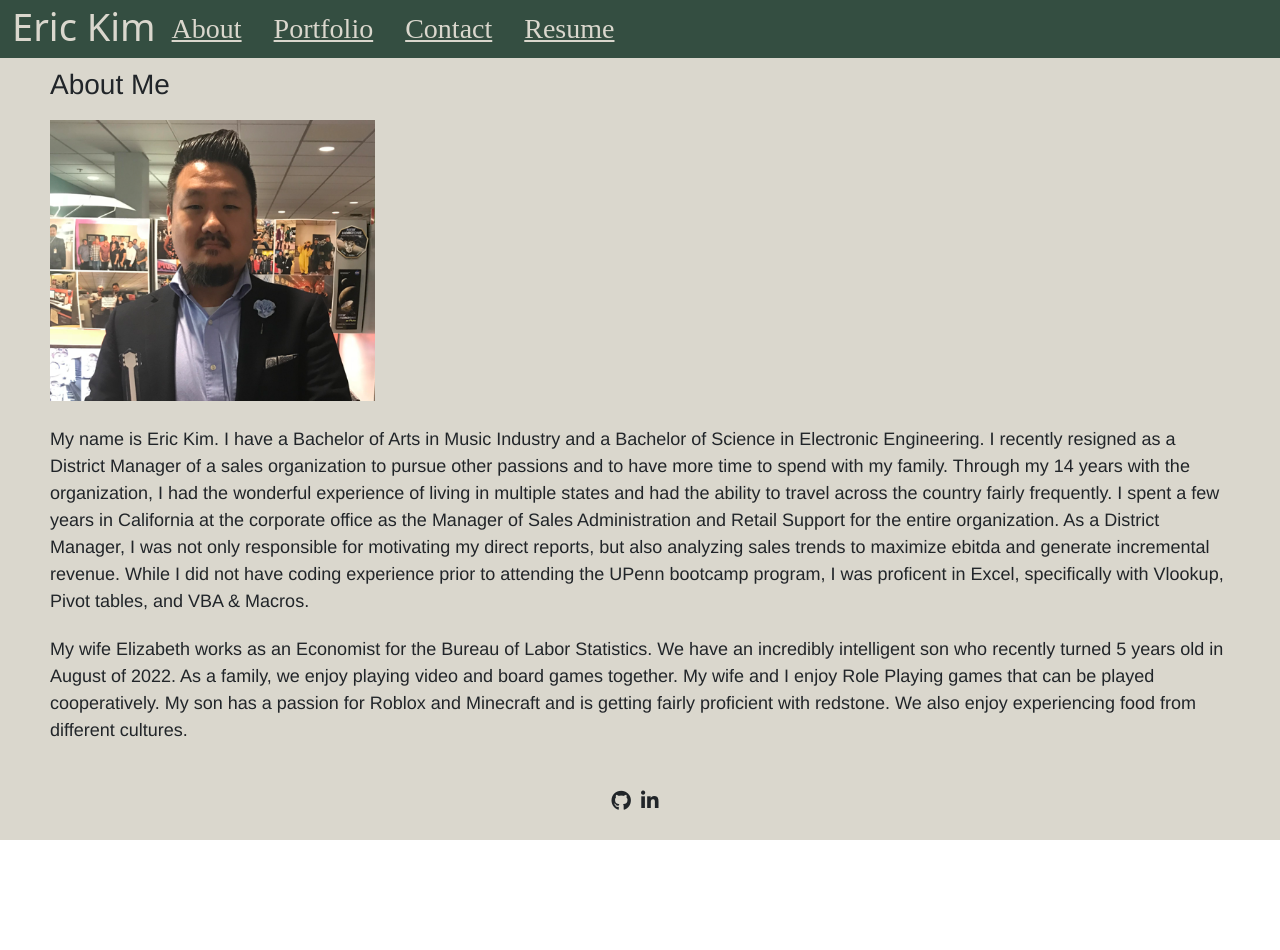
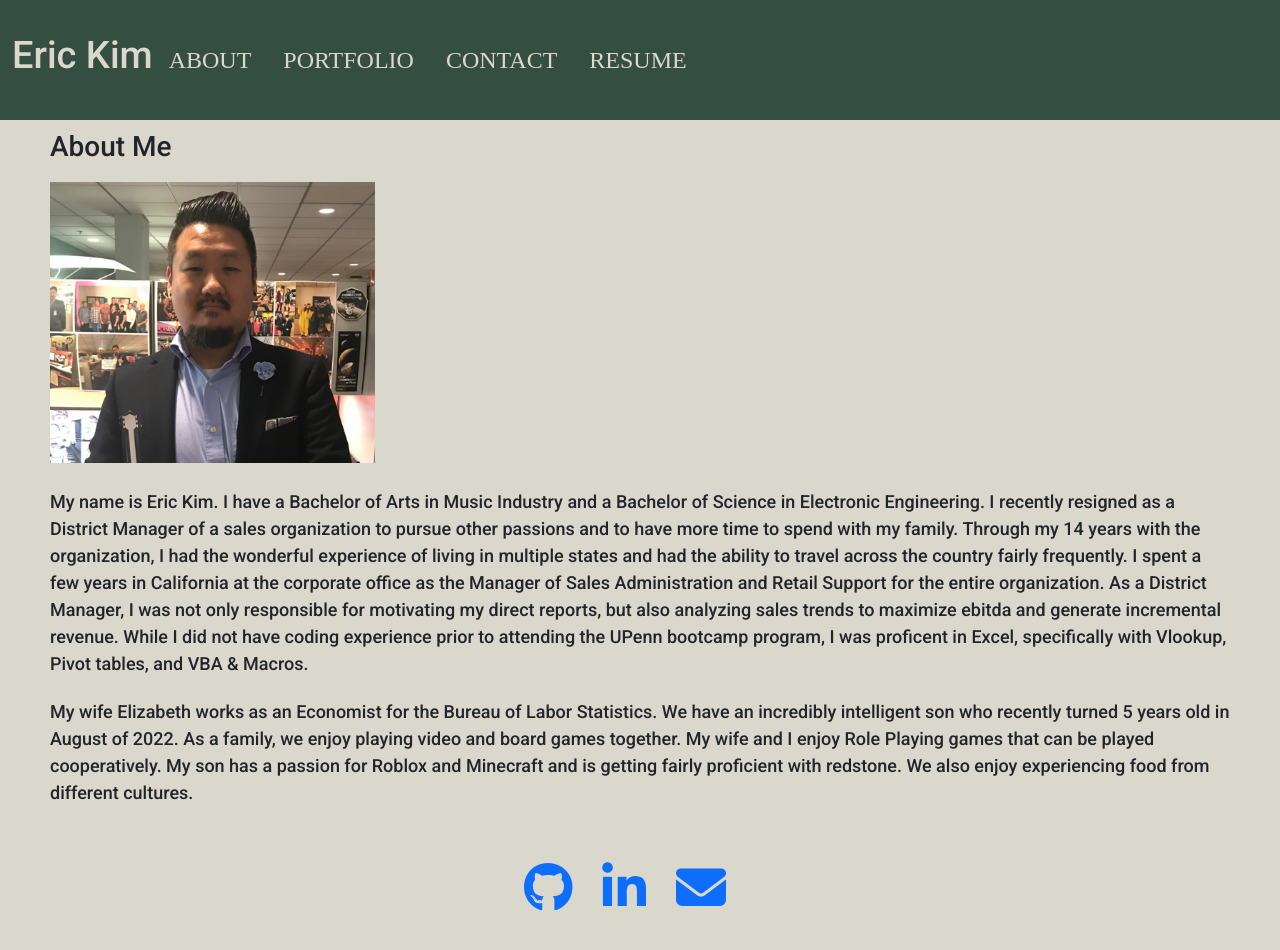
Before and after one commit to EricKim86/react-portfolio, a React (Create React App) app: page / in a window 1280 px wide. Shown: the top 950 px of the page. Before the commit the page ends 840 px from the top, so only its background shows below. Built offline with nearby package versions, Linux system fonts and the light colour scheme.

Commit message:
updated font awesome icons, added hover effects, increased size of navbar

```diff
--- a/public/index.html
+++ b/public/index.html
@@ -13,6 +13,9 @@
     <link rel="manifest" href="%PUBLIC_URL%/manifest.json" />
     <link rel="stylesheet" href="https://cdn.jsdelivr.net/npm/bootstrap@5.1.3/dist/css/bootstrap.min.css">
     <link rel="stylesheet" href="https://cdnjs.cloudflare.com/ajax/libs/font-awesome/6.2.1/css/all.min.css">
+    <link rel="preconnect" href="https://fonts.googleapis.com">
+    <link rel="preconnect" href="https://fonts.gstatic.com" crossorigin>
+    <link href="https://fonts.googleapis.com/css2?family=Roboto:wght@500&display=swap" rel="stylesheet">
 
     <title>React Portfolio</title>
   </head>
--- a/src/App.js
+++ b/src/App.js
@@ -6,7 +6,8 @@ import Footer from "./components/Footer";
 const styles = {
     body: {
       background: '#dad7cd',
-      height: '100vh',
+      height: '100%',
+      fontFamily: 'Roboto',
     },
 }
 
--- a/src/components/Footer.js
+++ b/src/components/Footer.js
@@ -1,23 +1,26 @@
 import React from 'react';
+import '../styles/footer.css';
 
 const styles = {
   footer: {
     display: 'flex',
     flexWrap: 'wrap',
     justifyContent: 'center',
-    height: '10vh',
+    height: '20vh',
     background: '#dad7cd',
   },
   space: {
-    padding: '40px 10px 0 0'
-  }
+    padding: '40px 30px 0 0',
+    fontSize: '50px'
+  },
 };
 
 export default function Footer() {
   return (
     <div style={styles.footer}>
-      <i style={styles.space} class="fa-brands fa-github fa-lg"></i>
-      <i style={styles.space} class="fab fa-linkedin-in fa-lg"></i>
+      <a href='https://github.com/EricKim86' target="blank"><i style={styles.space} class='fa-brands fa-github glow'></i></a>
+      <a href='https://www.linkedin.com/in/eric-kim-221a437b/' target='blank'><i style={styles.space} class='fab fa-linkedin-in glow'></i></a>
+      <a href='mailto:erickimek86@gmail.com'><i style={styles.space} class='fa fa-envelope glow' aria-hidden='true'></i></a>
     </div>
   );
 }
--- a/src/components/Navigation.js
+++ b/src/components/Navigation.js
@@ -1,17 +1,19 @@
 import React from 'react';
+import '../styles/footer.css';
 
 const styles = {
   navigation: {
     background: '#344e41',
     display: 'flex',
-    alignItems: 'flex-end',
+    alignItems: 'center',
     flexWrap: 'wrap',
+    height: '15vh',
   },
   link: {
     color: '#dad7cd',
-    fontSize: '28px',
+    fontSize: '24px',
     fontFamily:'Playfair',
-    textDecoration: 'underline',
+    textDecoration: 'none',
   },
   header: {
     color: '#dad7cd',
@@ -24,29 +26,29 @@ function Navigation({ currentPage, handlePageChange }) {
     <div className="container-fluid" style={styles.navigation}>
       <h1 style={styles.header}>Eric Kim</h1>
       <ul className="nav">
-        <li className="nav-item">
+        <li className="nav-item glow">
           <a style={styles.link} href="#About"
             onClick={() => handlePageChange('About')}
             className={currentPage === 'About' ? 'nav-link active' : 'nav-link'}
-          >About</a>
+          >ABOUT</a>
         </li>
-        <li className="nav-item">
+        <li className="nav-item glow">
           <a style={styles.link} href="#Portfolio"
             onClick={() => handlePageChange('Portfolio')}
             className={currentPage === 'Portfolio' ? 'nav-link active' : 'nav-link'}
-          >Portfolio</a>
+          >PORTFOLIO</a>
         </li>
-        <li className="nav-item">
+        <li className="nav-item glow">
           <a style={styles.link} href="#Contact"
             onClick={() => handlePageChange('Contact')}
             className={currentPage === 'Contact' ? 'nav-link active' : 'nav-link'}
-          >Contact</a>
+          >CONTACT</a>
         </li>
-        <li className="nav-item">
+        <li className="nav-item glow">
           <a style={styles.link} href="#Contact"
             onClick={() => handlePageChange('Resume')}
             className={currentPage === 'Resume' ? 'nav-link active' : 'nav-link'}
-          >Resume</a>
+          >RESUME</a>
         </li>
       </ul>
     </div>
--- a/src/components/pages/About.js
+++ b/src/components/pages/About.js
@@ -3,12 +3,10 @@ import profileImage from '../../images/profile.png'
 
 const styles = {
   h1: {
-    fontFamily: 'Helvetica',
     fontSize: '28px',
     padding: '10px 50px 0 50px',
   },
   p: {
-    fontFamily: 'Helvetica',
     fontSize: '18px',
     padding: '5px 50px 0 50px',
   },
--- a/src/components/pages/Resume.js
+++ b/src/components/pages/Resume.js
@@ -1,12 +1,15 @@
 import React from 'react';
+
+const styles = {
+  pdf: {
+    height: "100vh",
+  },
+};
 
 export default function Resume() {
   return (
     <div>
-      <h1>Resume</h1>
-      <p>
-      Hey
-      </p>
+      <object style={styles.pdf} width="100%" height="400" data="http://www.africau.edu/images/default/sample.pdf" type="application/pdf">   </object>
     </div>
   );
 }
--- /dev/null
+++ b/src/styles/footer.css
@@ -0,0 +1,4 @@
+.glow:hover {
+    color: #562a8f;
+    text-shadow: 0 0 3px #730d92;
+  }
```
Also changed, not shown: 1 other file (tests, documents, lock files or other folders).
